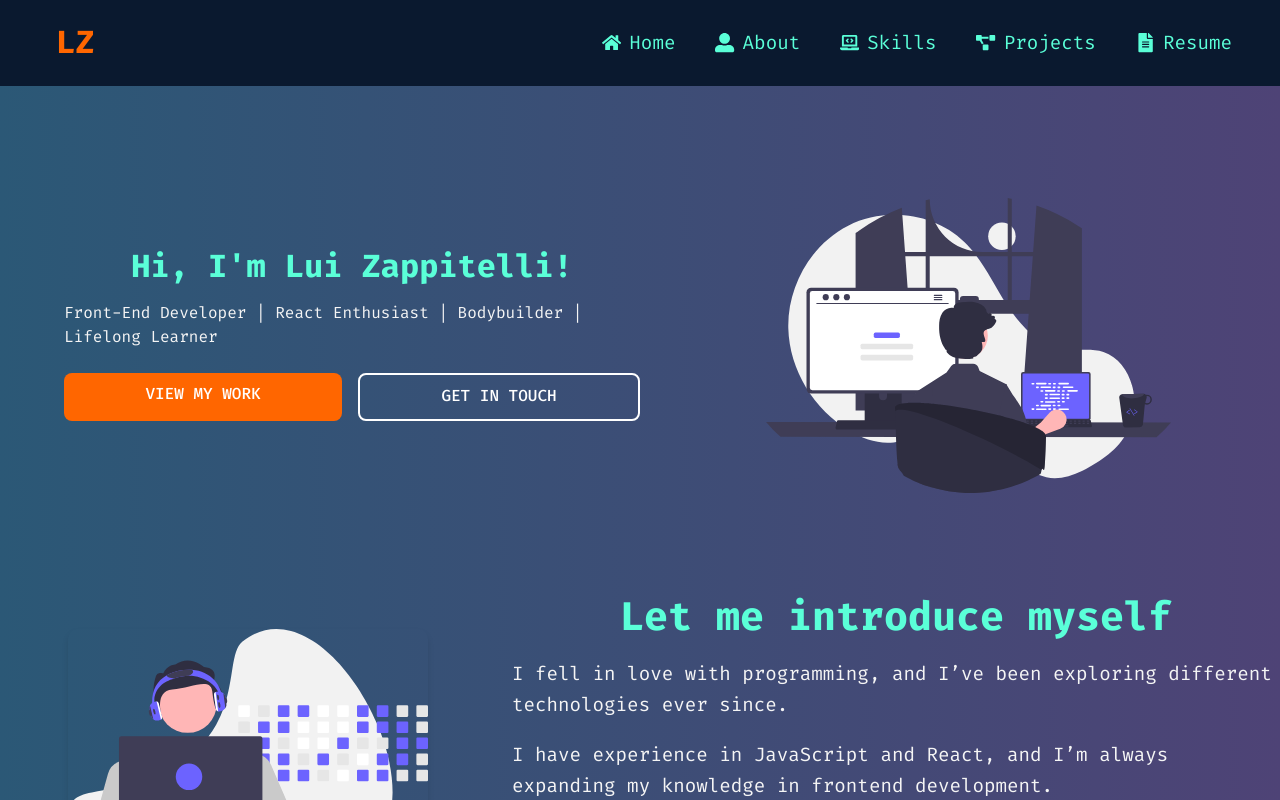
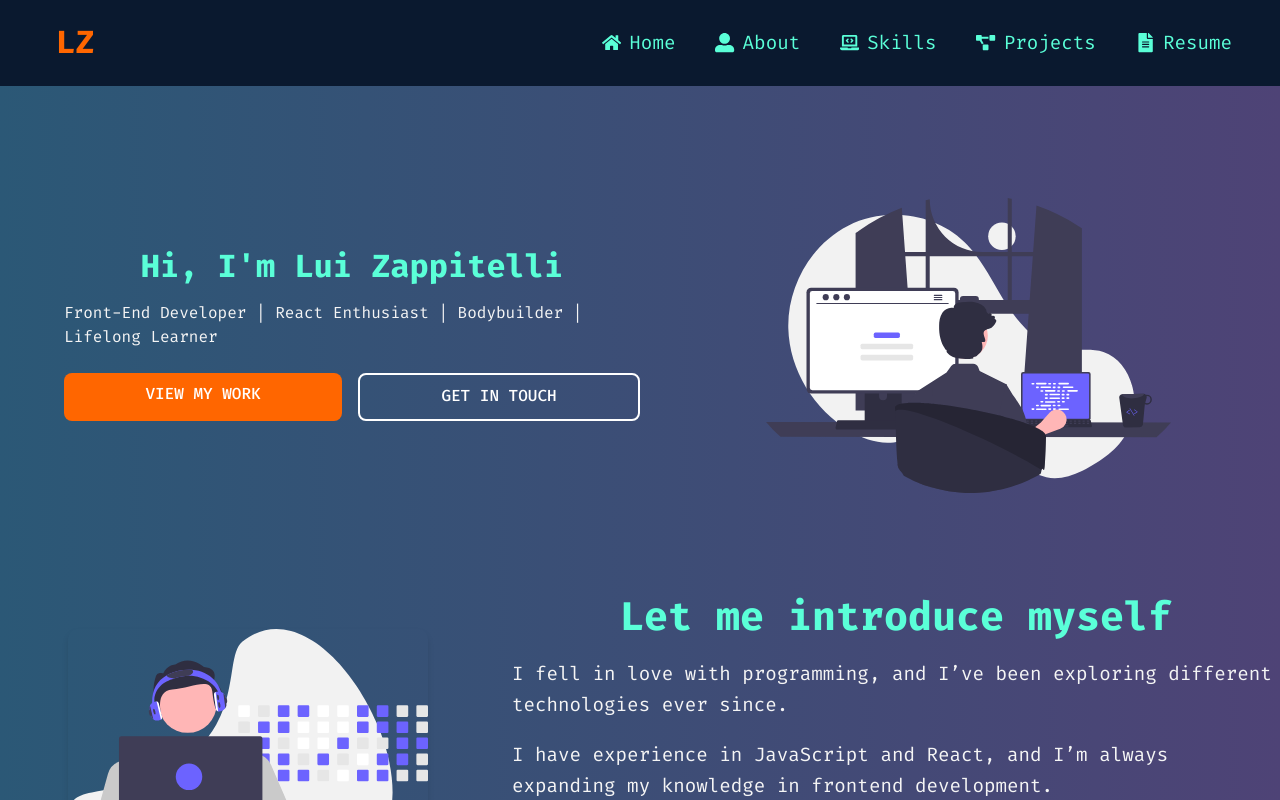
Before and after one commit to lzappo/my-portfolio, a React (Vite) app: page / in a window 1280 px wide. Shown: the top 800 px of the page. Built offline with nearby package versions, Linux system fonts and the light colour scheme.

Commit message:
test confirmed

```diff
--- a/src/pages/HomePage.jsx
+++ b/src/pages/HomePage.jsx
@@ -17,7 +17,7 @@ const HomePage = () => {
           animate={{ opacity: 1, x: 0 }}
           transition={{ duration: 0.8, ease: "easeOut" }}
         >
-          <h1 className="hero-title">Hi, I'm Lui Zappitelli!</h1>
+          <h1 className="hero-title">Hi, I'm Lui Zappitelli</h1>
           <p className="hero-subtitle">
             Front-End Developer | React Enthusiast | Bodybuilder | Lifelong
             Learner
```
